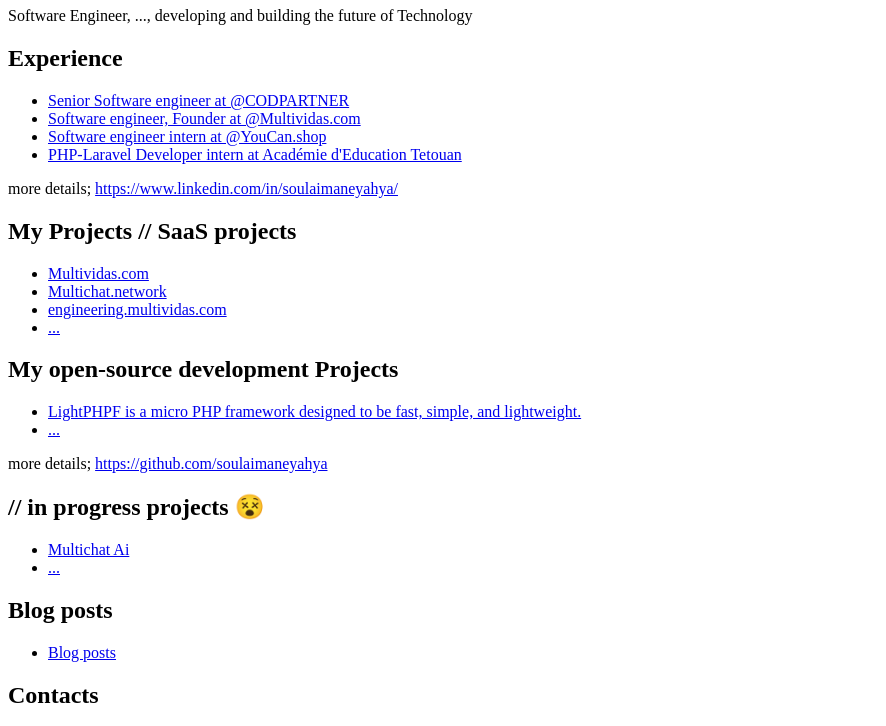
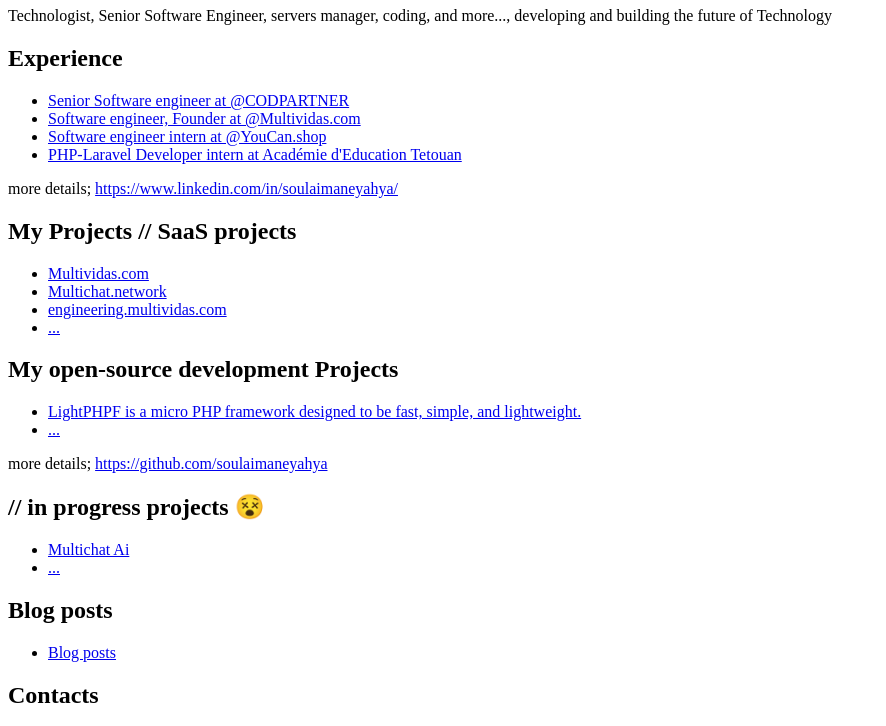
Before and after one commit to soulaimaneyahya/soulaimaneyahya.github.io, a plain HTML site: page index.html in a window 1280 px wide. Shown: the part 73-799 px from the top of the page, without its empty margins (0-886 px from the left). Drawn offline with Linux system fonts and the light colour scheme.

Commit message:
rewrite-index-html

```diff
--- a/index.html
+++ b/index.html
@@ -28,7 +28,7 @@
 <body>
   <header>
     <h1>Soulaimane Yahya</h1>
-    <p>Software Engineer, ..., developing and building the future of Technology</p>
+    <p>Technologist, Senior Software Engineer, servers manager, coding, and more..., developing and building the future of Technology</p>
   </header>
 
   <section id="experience">
```
